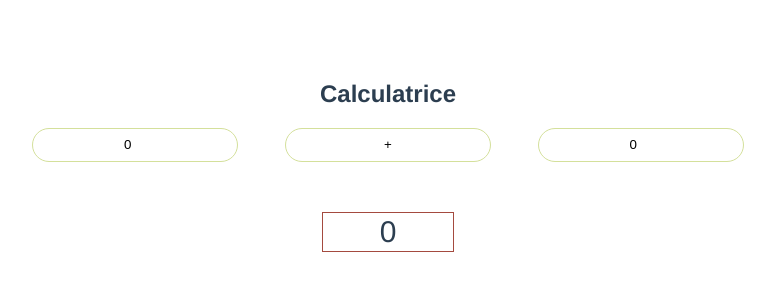
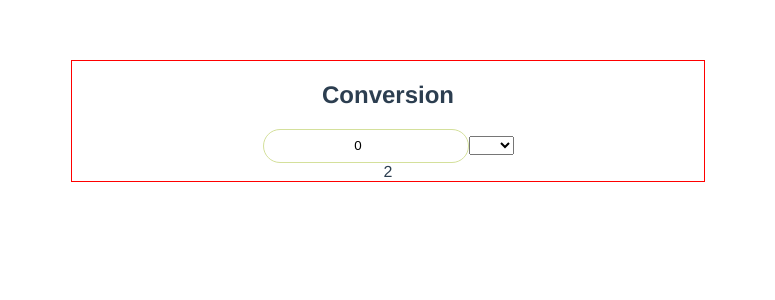
Before and after one commit to goby33/vue, a Vue app: page / in a window 1280 px wide. Shown: the top 300 px of the page, without its empty margins (252-1027 px from the left). Built offline with nearby package versions, Linux system fonts and the light colour scheme.

Commit message:
add:exo2

```diff
--- a/src/App.vue
+++ b/src/App.vue
@@ -1,15 +1,15 @@
 <template>
   <div id="app">
-    <exo1 />
+    <exo2 />
   </div>
 </template>
 
 <script>
-import Exo1 from "@/pages/Exo1";
+import Exo2 from "@/pages/Exo2";
 export default {
   name: 'App',
   components: {
-    Exo1
+    Exo2
   }
 }
 </script>
--- /dev/null
+++ b/src/pages/Exo2.vue
@@ -0,0 +1,67 @@
+<template>
+  <section>
+    <h2>Conversion</h2>
+    <input type="number" v-model="value">
+    <select name="pets" id="pet-select" v-model="unit">
+      <option  v-for="unit in ValueUnits" :key="unit.name">{{unit.name}}</option>
+    </select>
+    <div class="result">{{ conversion}}</div>
+  </section>
+</template>
+
+<script>
+export default {
+  name: "Exo2",
+  data() {
+    return {
+      value: 0,
+      unit: '',
+      ValueUnits: [
+        {
+          name: 'km',
+          multiplicator: 100
+        },
+        {
+          name: 'm',
+          multiplicator: 10
+        },
+        {
+          name: 'cm',
+          multiplicator: 0.10
+        },
+        {
+          name: 'mm',
+          multiplicator: 0.100
+        }
+      ]
+    }
+  },
+  computed: {
+    number: function () {
+      return parseInt(this.value)
+    },
+    conversion: function () {
+      if (!isNaN(this.number) && this.unit !== '') {
+        return this.number * (this.ValueUnits.find(element => element.name === this.unit)).multiplicator;
+      }
+      return 2
+    }
+  }
+}
+</script>
+
+<style scoped lang="scss">
+section {
+  margin: auto;
+  width: 50%;
+  border:1px solid red;
+  input {
+    width: 200px;
+    height: 30px;
+    border-radius: 20px;
+    border:1px solid #D4E09B;
+    text-align: center;
+  }
+}
+
+</style>
```
